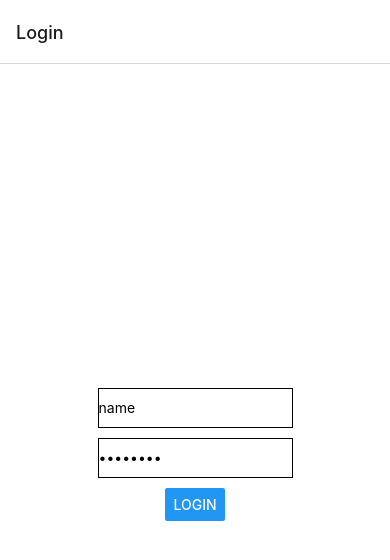
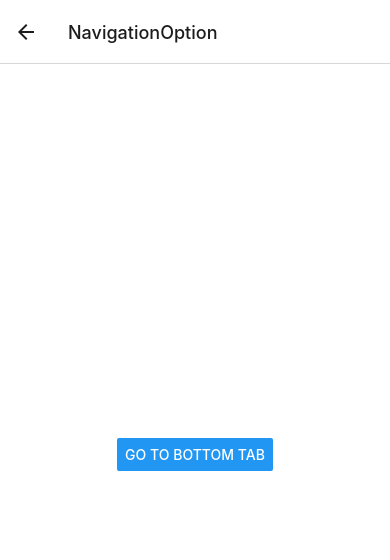
Before and after one commit to iampooran/nativenavigation, a React Native app: screen /NavigationOption in a window 390 px wide. Before the commit this address had no page. Shown: the top 560 px of the page. Built offline with nearby package versions, Linux system fonts and the light colour scheme.

Commit message:
Route Changes

```diff
--- a/App.tsx
+++ b/App.tsx
@@ -5,6 +5,8 @@ import {NavigationContainer} from '@react-navigation/native';
 import Home from './src/components/Home/Home';
 import {createNativeStackNavigator} from '@react-navigation/native-stack';
 import Authenticated from './src/components/Authenticated/Authenticated';
+import MaterialBottomTab from './src/components/MaterialBottomTab/MaterialBottomTab';
+import NavigationOptions from './src/components/NavigationOptions/NavigationOptions';
 
 const Stack = createNativeStackNavigator();
 
@@ -18,6 +20,16 @@ function App(): JSX.Element {
           component={Authenticated}
           options={{title: 'Authenticated'}}
         />
+        <Stack.Screen
+          name="MaterialBottomTab"
+          component={MaterialBottomTab}
+          options={{title: 'MaterialBottomTab'}}
+        />
+        <Stack.Screen
+          name="NavigationOption"
+          component={NavigationOptions}
+          options={{title: 'NavigationOption'}}
+        />
       </Stack.Navigator>
     </NavigationContainer>
   );
--- a/src/components/Home/Home.tsx
+++ b/src/components/Home/Home.tsx
@@ -11,7 +11,7 @@ const Home = ({navigation}: {navigation: any}) => {
       setIsValid(false);
     } else {
       setIsValid(true);
-      navigation.navigate('Authenticated');
+      navigation.navigate('NavigationOption');
     }
   };
 
--- /dev/null
+++ b/src/components/MaterialBottomTab/MaterialBottomTab.tsx
@@ -0,0 +1,12 @@
+import {View, Text} from 'react-native';
+import React from 'react';
+
+const MaterialBottomTab = () => {
+  return (
+    <View>
+      <Text>MaterialBottomTab</Text>
+    </View>
+  );
+};
+
+export default MaterialBottomTab;
--- /dev/null
+++ b/src/components/NavigationOptions/NavigationOptions.tsx
@@ -0,0 +1,25 @@
+import {View, StyleSheet, Button} from 'react-native';
+import React from 'react';
+
+const NavigationOptions = ({navigation}: {navigation: any}) => {
+  const handleBottomTab = () => {
+    navigation.navigate('MaterialBottomTab');
+  };
+
+  return (
+    <View style={styles.container}>
+      <Button title="Go To Bottom Tab" onPress={() => handleBottomTab()} />
+    </View>
+  );
+};
+
+export default NavigationOptions;
+
+const styles = StyleSheet.create({
+  container: {
+    flex: 1,
+    backgroundColor: '#fff',
+    alignItems: 'center',
+    justifyContent: 'center',
+  },
+});
```
